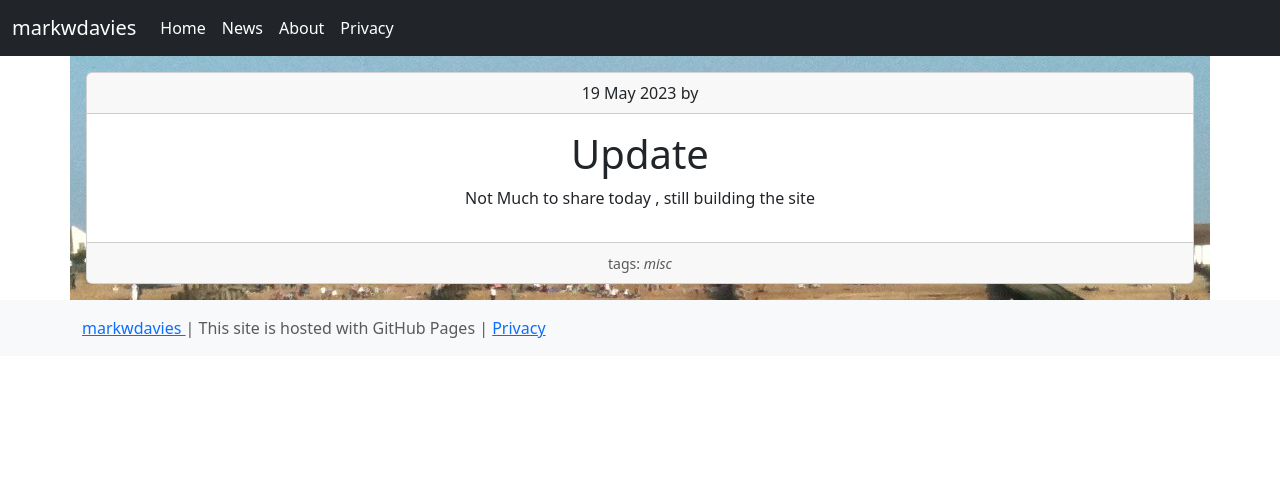
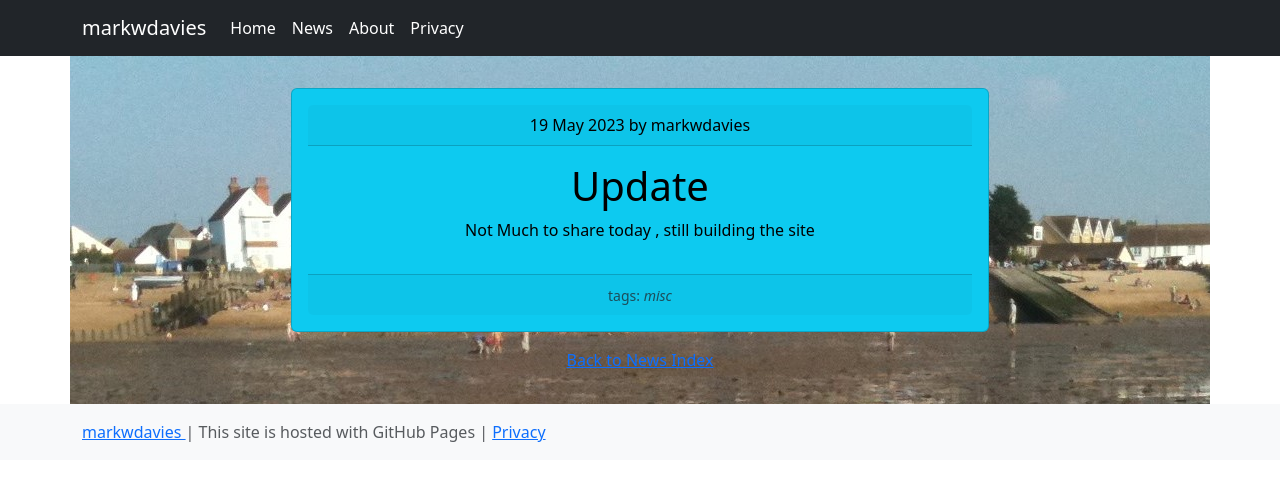
Before and after one commit to markwdavies/markwdavies.github.io, a Jekyll site: the page built from _posts/2023-05-19-BlogPost.md, in a window 1280 px wide. Shown: the top 481 px of the page. Built offline with Jekyll 4.4.1, drawn with Linux system fonts in a browser that asks for light colours.

Commit message:
further minor cosmetic tweaks

```diff
--- a/_config.yml
+++ b/_config.yml
@@ -1,2 +1,3 @@
 title: markwdavies
+author: markwdavies
 url: https://code.markwdavies.co.uk
--- a/_includes/footer.html
+++ b/_includes/footer.html
@@ -1,5 +1,5 @@
 <footer class="footer mt-auto py-3 bg-body-tertiary">
-    <div class="container">
+    <div class="container-lg">
       <span class="text-body-secondary"><a href="/"> {{ site.title }} </a> | This site is hosted with GitHub Pages | <a href="{% link privacy.md %}"> Privacy </a></span>
     </div>
 </footer>
--- a/_includes/header.html
+++ b/_includes/header.html
@@ -1,6 +1,6 @@
 <header>
     <nav class="navbar navbar-expand-md navbar-dark bg-dark">
-      <div class="container-fluid">
+      <div class="container-lg">
         <a class="navbar-brand" href="/">{{ site.title }}</a>
         <button class="navbar-toggler" type="button" data-bs-toggle="collapse" data-bs-target="#navbarCollapse" aria-controls="navbarCollapse" aria-expanded="false" aria-label="Toggle navigation">
           <span class="navbar-toggler-icon"></span>
--- a/_layouts/post.html
+++ b/_layouts/post.html
@@ -1,8 +1,10 @@
 ---
 layout: default
 ---
-
-<div class="card">
+<div class="row">
+<div class="col-sm-2">&nbsp;</div>
+<div class="col-sm-8">
+  <div class="card text-bg-info m-3 p-3">
     <div class="card-header">
       {{ page.date | date: "%-d %B %Y" }} by {{ page.author | default: site.author }}
     </div>
@@ -15,3 +17,11 @@
       {% endif %}
     </div>
   </div>
+</div>
+<div class="col-sm-2">&nbsp;</div>
+</div>
+<div class="text-body-secondary">
+  <p>
+    <a href="{% link blog.md %}"> Back to News Index </a>
+  </p>
+</div>
```
Also changed, not shown: _layouts/home.html (+4 -4 lines). Lines whose indentation alone changed are shown as unchanged.
